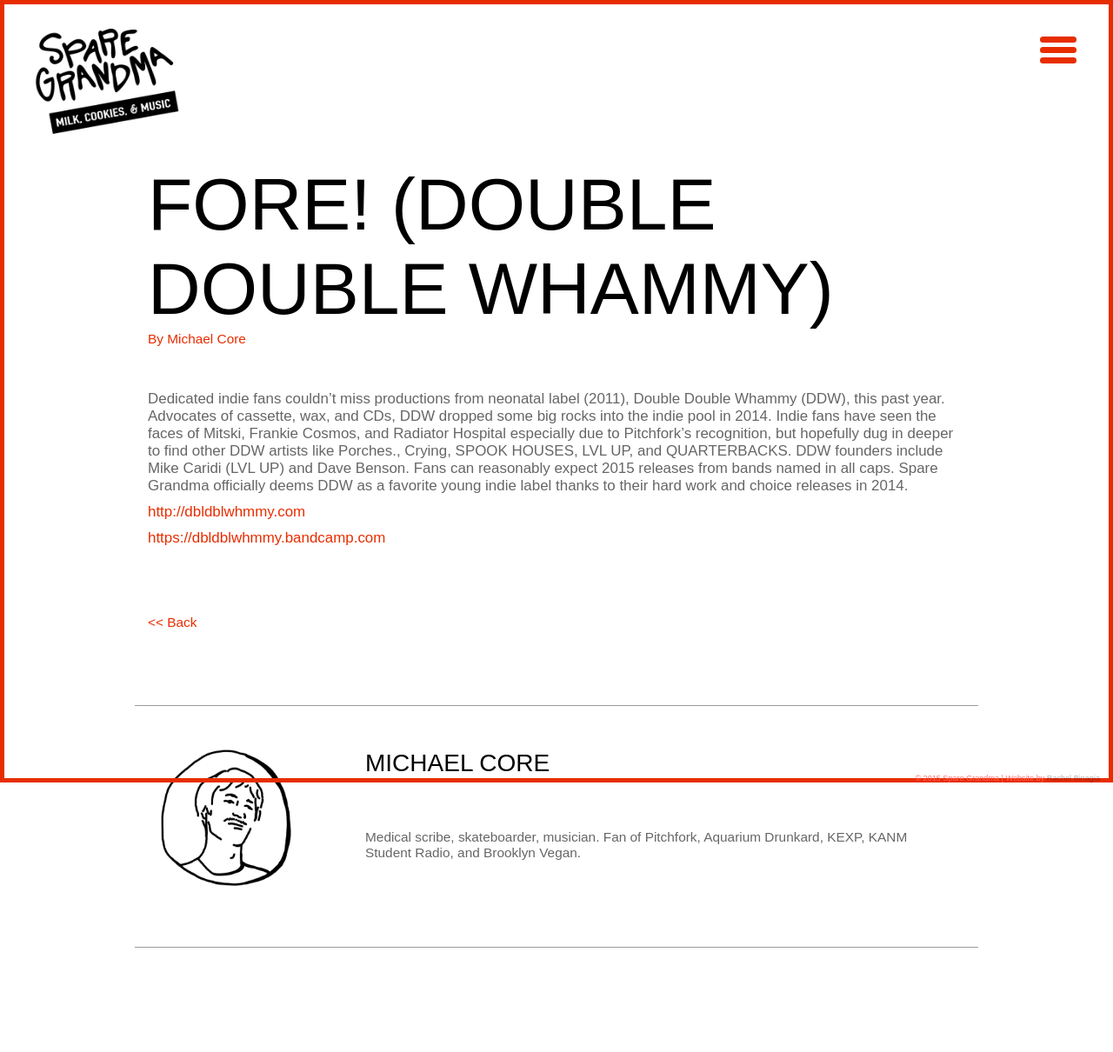
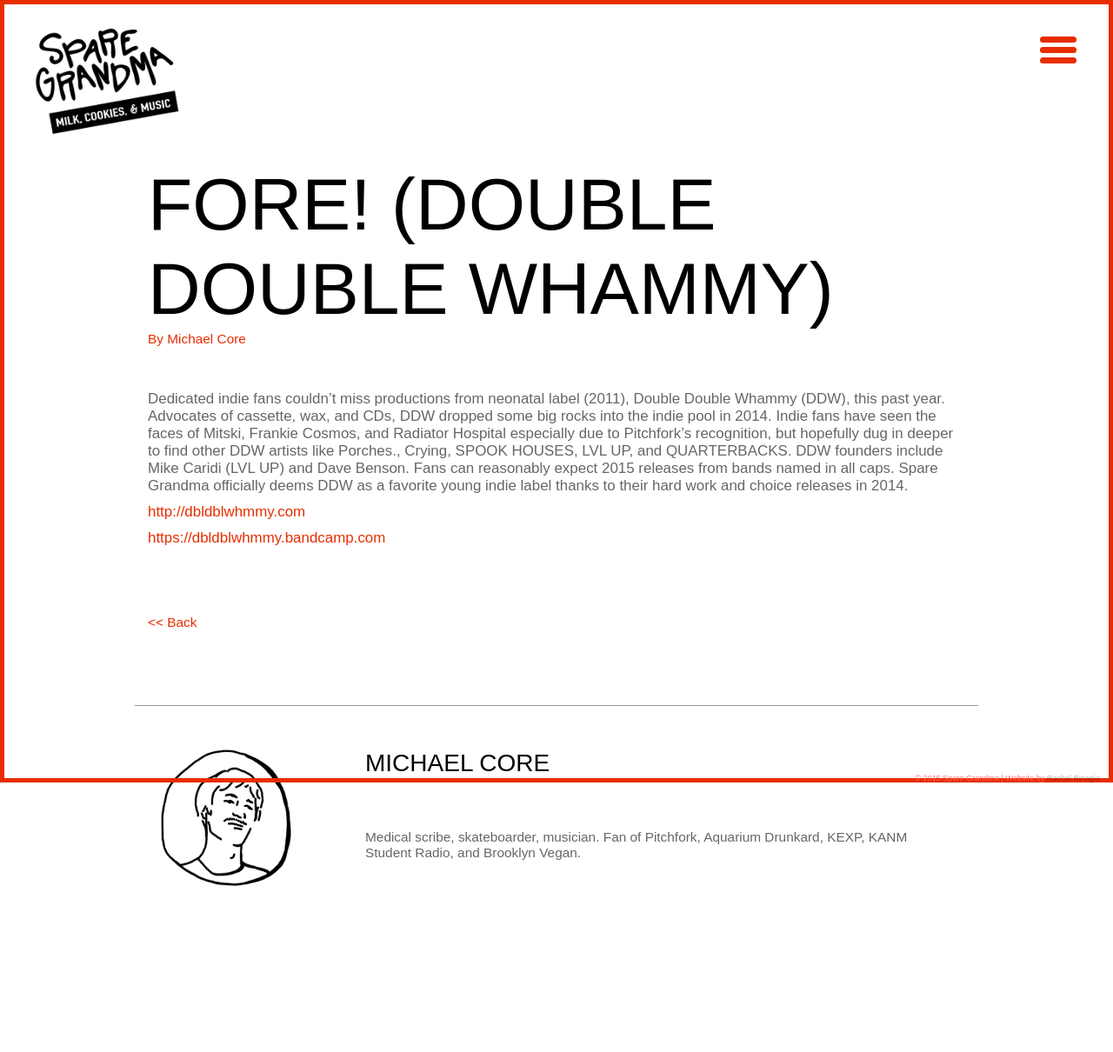
Before and after one commit to rachyrach/sparegrandma, a Jekyll site: the page built from _posts/2015-01-03-Fore!-(double-double-whammy).md, in a window 1280 px wide. Shown: the whole page at 87% size. Built offline with Jekyll 4.4.1, drawn with Linux system fonts in a browser that asks for light colours; Markdown is read by kramdown in place of the engine named in the settings; grey boxes are pictures that could not be loaded.

Commit message:
remove bottom border
on authors

```diff
--- a/css/main.css
+++ b/css/main.css
@@ -489,7 +489,7 @@
 
 .authors {
     border-top: 1px solid #999999;
-    border-bottom: 1px solid #999999;
+    /* border-bottom: 1px solid #999999; */
     text-align: left;
     padding: 50px 25px;
     margin-top: -50px;
@@ -498,7 +498,7 @@
 .authors img {
     align-content: left;
     max-width: 100%;
-    margin-bottom:20px;
+    margin-bottom: 20px;
 }
 
 .authors p {
```
